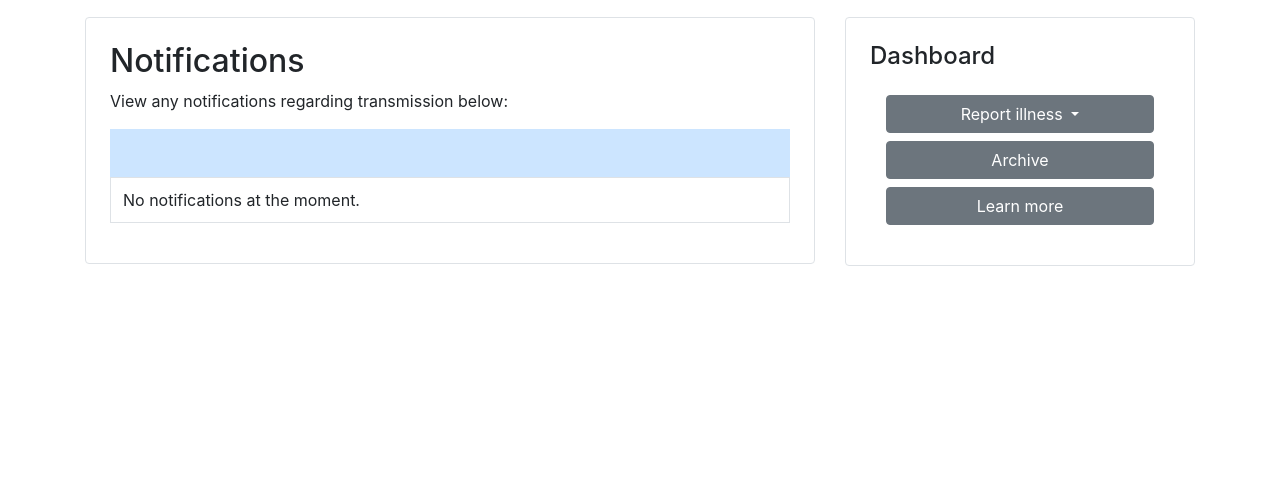
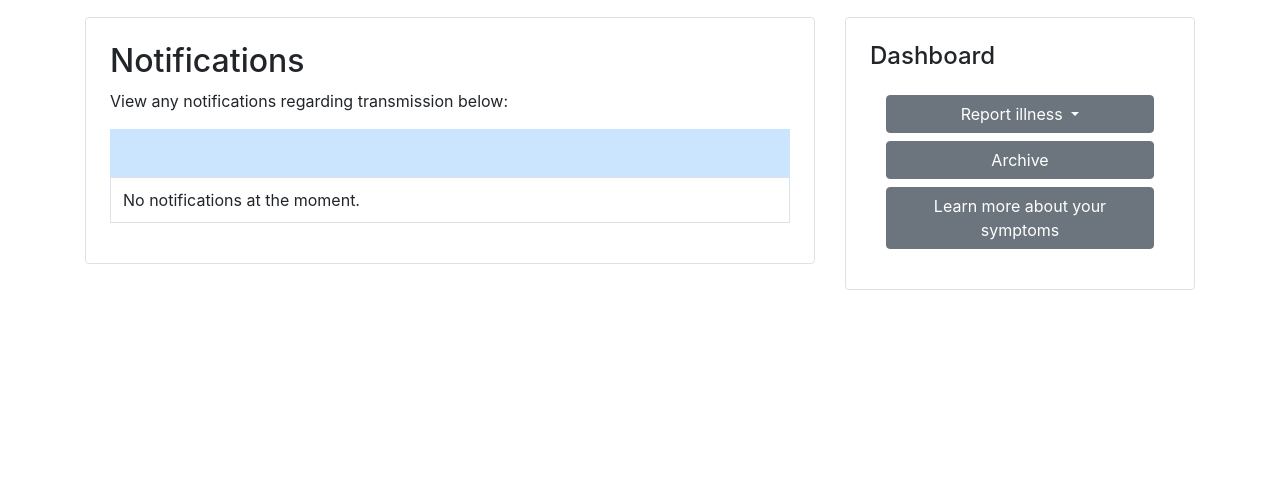
Before and after one commit to MatthewELucio/ContactTracingAppHooHacks, a Django app: template App/templates/index.html in a window 1280 px wide. Shown: the part 212-692 px from the top of the page. Run offline with Django 4.2, Linux system fonts and the light colour scheme; the template is opened without the code that fills it, so the values that code supplies are empty; some libraries are stand-ins or nearby versions.

Commit message:
learn more sympt

```diff
--- a/App/templates/index.html
+++ b/App/templates/index.html
@@ -73,7 +73,7 @@
                         <a class="text-white" href="{% url 'App:archive' %}">Archive</a>
                     </button>
                     <button class="btn btn-secondary mt-2">
-                        <a class="text-white" href="{% url 'App:learn' %}">Learn more</a>
+                        <a class="text-white" href="{% url 'App:learn' %}">Learn more about your symptoms</a>
                     </button>
                 </div>
             </div>
```
